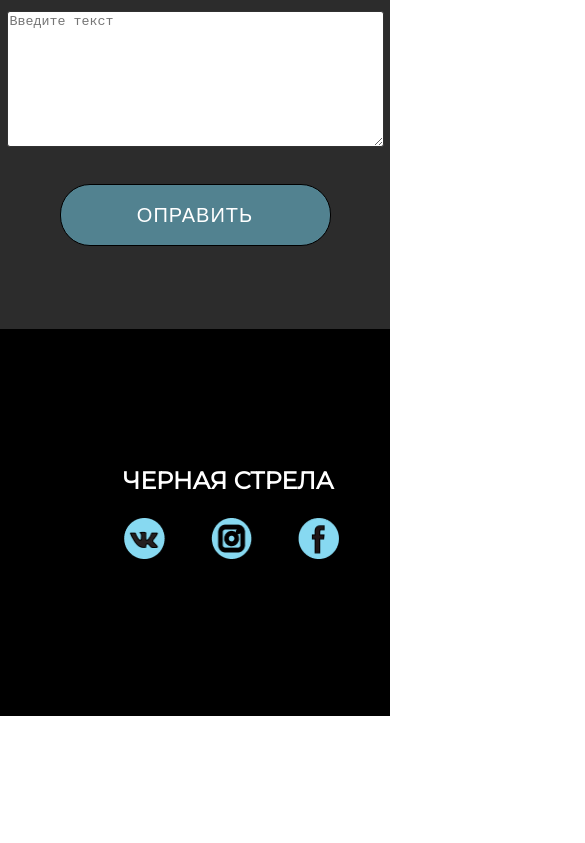
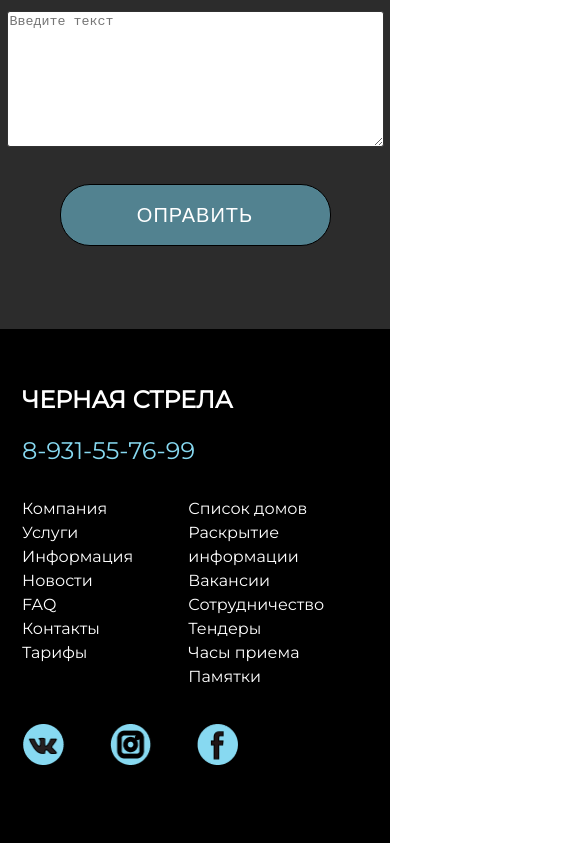
Before and after one commit to Ksun4ik/Level-UP-Project, a plain HTML site: page index.html in a window 390 px wide. Shown: the part 3616-4459 px from the top of the page, 585 px wide, since content can reach past the window. Before the commit the page ends 4370 px from the top, so only its background shows below. Drawn offline with Linux system fonts and the light colour scheme.

Commit message:
added @media footer

```diff
--- a/css/Style.css
+++ b/css/Style.css
@@ -730,3 +730,65 @@ textarea{
     justify-content: space-between;
     justify-content: space-around;
 }
+
+.contact_phone, .list_mobile{
+    display:none;
+}
+
+@media (max-width: 1024px) {
+
+.footer{
+    height: 514px;
+}
+.leftSide{
+    padding-left:0px;
+
+}
+.name{
+    font-weight: bold;
+    font-size: 24px;
+    line-height: 29px;
+    display: flex;
+    align-items: center;
+    text-transform: uppercase;
+    padding-top:56px;
+    padding-left: 22px;
+}
+
+
+.contact_phone{
+    padding-top: 22px;
+    padding-left: 22px;
+    font-weight: 500;
+    line-height: 29px;
+    display: flex;
+    text-transform: uppercase;
+    font-size: 24px;
+    color: #87D9F1;
+
+}
+
+.rightSide{
+    display: none;
+}
+
+.list_mobile{
+    padding-top: 32px;
+    display: flex;
+    padding-left: 22px;
+    flex:1;
+    font-size: 16px;
+    line-height: 24px;
+    color: #FFFFFF;
+    justify-content: center;
+}
+
+.column2{
+    padding-left:55px;
+  }
+
+.logo{
+    padding-top: 34px;
+    padding-left: 22px;
+}
+}
--- a/index.html
+++ b/index.html
@@ -201,6 +201,36 @@
 
         <div class="leftSide">
             <div class="name">ЧЕРНАЯ СТРЕЛА</div>
+            <div class="contact_phone">8-931-55-76-99</div>
+
+            <div class="list_mobile">
+
+                    <div class="column1">
+                        <ul>
+                            <li>Компания</li>
+                            <li>Услуги</li>
+                            <li>Информация</li>
+                            <li>Новости</li>
+                            <li>FAQ</li>
+                            <li>Контакты</li>
+                            <li>Тарифы</li>
+                        </ul>
+                    </div>
+
+                    <div class="column2">
+                        <ul>
+                            <li>Список домов</li>
+                            <li>Раскрытие информации</li>
+                            <li>Вакансии</li>
+                            <li>Сотрудничество</li>
+                            <li>Тендеры</li>
+                            <li>Часы приема</li>
+                            <li>Памятки</li>
+                        </ul>
+                    </div>
+            </div>
+
+
             <div class="logo">
                 <ul class="logo1">
                     <li><a href="http://vk.com"><img src="img/social1.png" alt="   " width="43px" height="43px" ></a></li>
@@ -208,7 +238,11 @@
                     <li><a href="http://facebook.com"><img src="img/social3.png" alt="   " width="43px" height="43px" ></a></li>
                 </ul>
             </div>
+
+
         </div>
+
+
 
         <div class="rightSide">
 
@@ -247,7 +281,6 @@
             </div>
 
 
-        </div>
 
     </footer>
 
```
